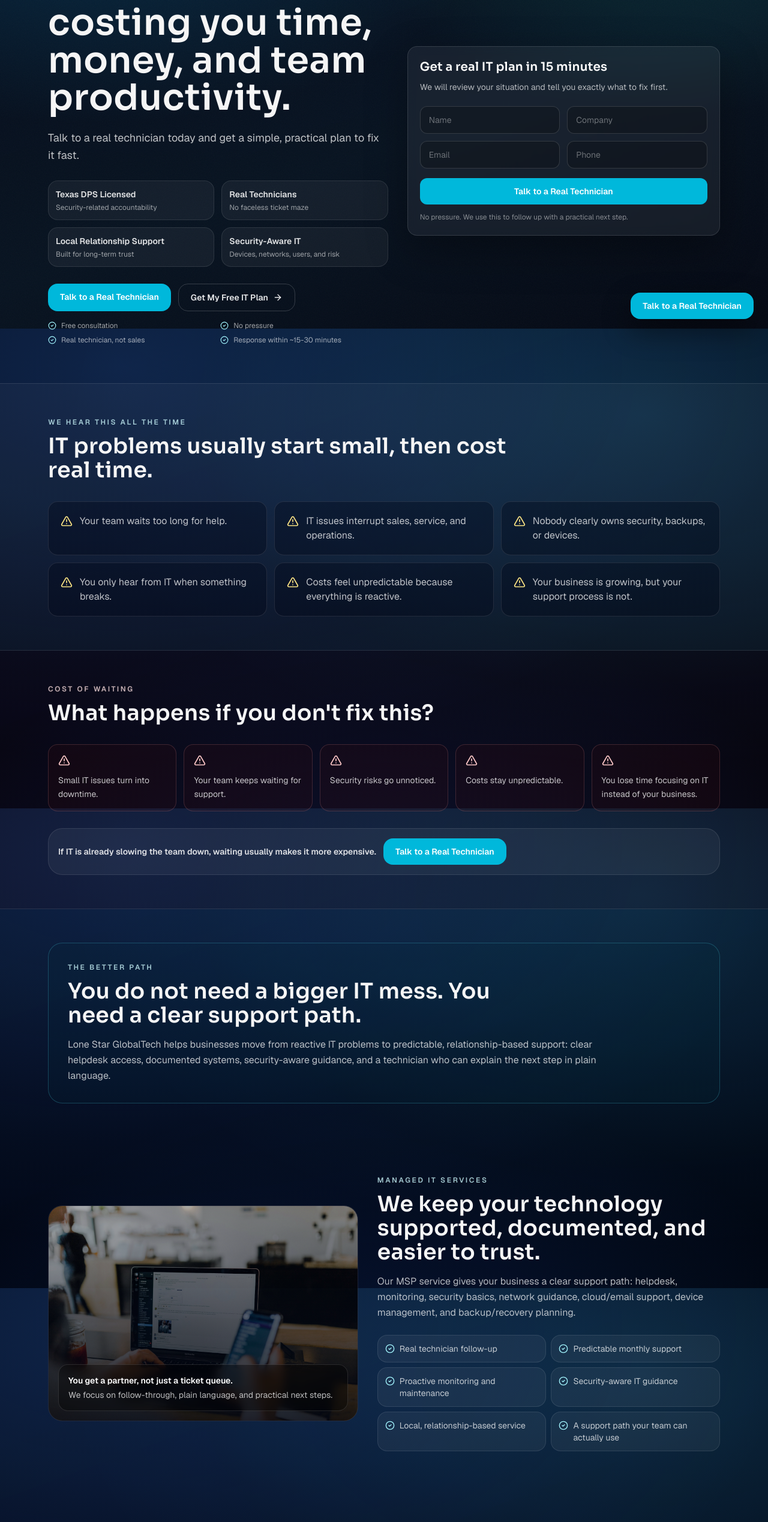
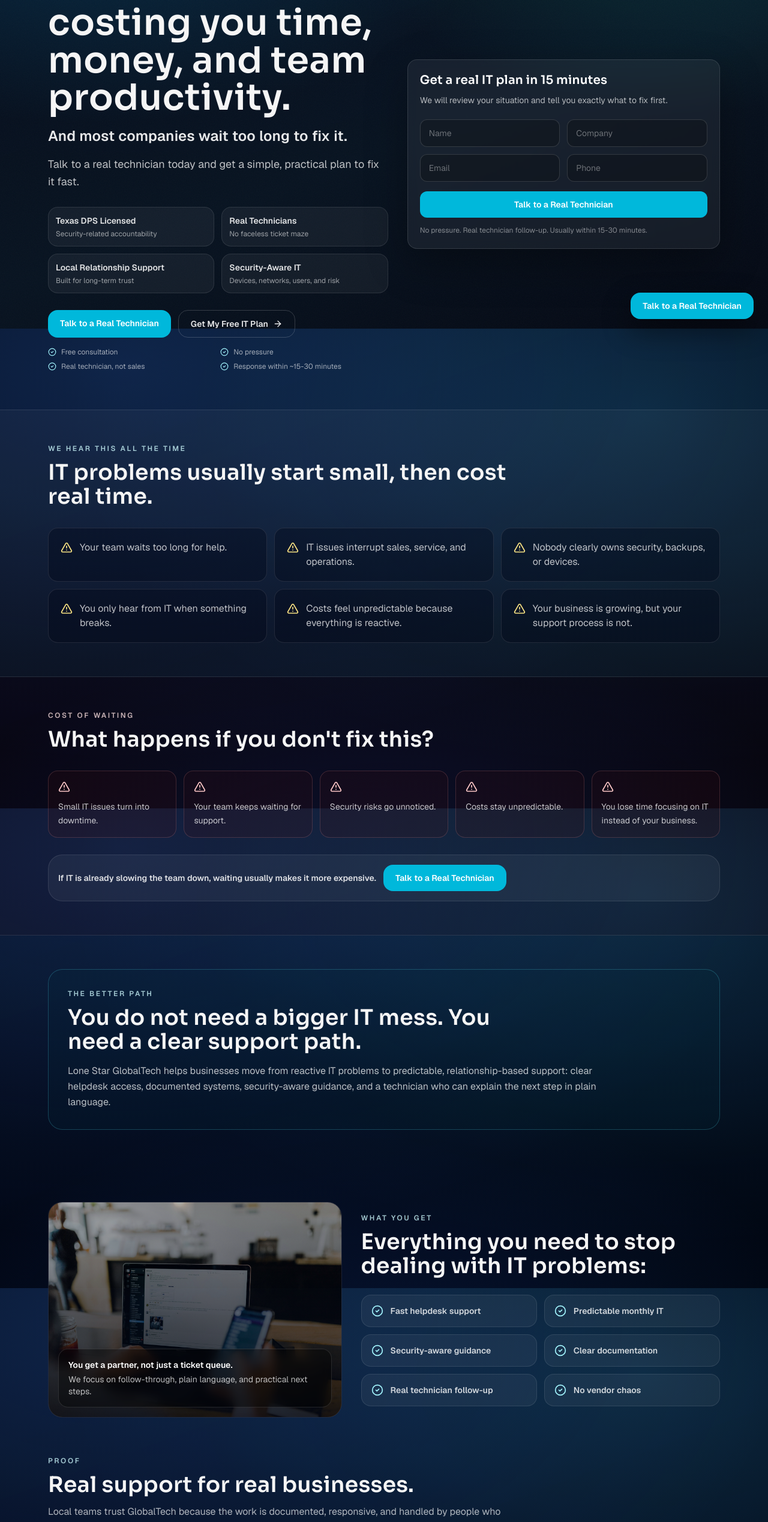
Before and after one commit to hport19/lsgt-site, a Next.js app: page /sales in a window 1280 px wide. Shown: the part 252-2790 px from the top of the page at 60% size. Built offline with nearby package versions, Linux system fonts and the light colour scheme.

Commit message:
Refactor sales page into focused conversion flow

```diff
--- a/src/app/sales/page.tsx
+++ b/src/app/sales/page.tsx
@@ -1,7 +1,7 @@
 import type { Metadata } from "next";
 import Image from "next/image";
 import Link from "next/link";
-import { AlertTriangle, ArrowRight, CheckCircle2, Clock, Cloud, HelpCircle, LifeBuoy, LockKeyhole, MonitorCog, Network, ShieldCheck, Users } from "lucide-react";
+import { AlertTriangle, ArrowRight, CheckCircle2, Clock, HelpCircle, ShieldCheck } from "lucide-react";
 import { DpsTrustBadge, PageBackdrop, SiteFooter, SiteHeader } from "@/src/components/site/conversion-shell";
 import { LeadForm } from "@/src/components/site/lead-form";
 import { SITE } from "@/src/lib/site-config";
@@ -40,20 +40,20 @@ const painPoints = [
   "Your business is growing, but your support process is not.",
 ] as const;
 
-const benefits = [
-  "Real technician follow-up",
-  "Predictable monthly support",
-  "Proactive monitoring and maintenance",
-  "Security-aware IT guidance",
-  "Local, relationship-based service",
-  "A support path your team can actually use",
-] as const;
-
 const trustBadges = [
   { title: "Texas DPS Licensed", text: "Security-related accountability" },
   { title: "Real Technicians", text: "No faceless ticket maze" },
   { title: "Local Relationship Support", text: "Built for long-term trust" },
   { title: "Security-Aware IT", text: "Devices, networks, users, and risk" },
+] as const;
+
+const serviceBullets = [
+  "Fast helpdesk support",
+  "Predictable monthly IT",
+  "Security-aware guidance",
+  "Clear documentation",
+  "Real technician follow-up",
+  "No vendor chaos",
 ] as const;
 
 const consequences = [
@@ -88,31 +88,22 @@ const proofCards = [
   },
 ] as const;
 
-const services = [
-  { icon: LifeBuoy, title: "Managed IT Support", text: "Helpdesk, troubleshooting, onboarding, and practical day-to-day support." },
-  { icon: Users, title: "Helpdesk Support", text: "A clear place for employees to ask for help without chasing random vendors." },
-  { icon: Network, title: "Network Management", text: "Wi-Fi, firewalls, switches, documentation, and stability checks." },
-  { icon: LockKeyhole, title: "Cybersecurity Basics", text: "MFA, endpoint protection, policies, alert review, and safer defaults." },
-  { icon: Cloud, title: "Cloud & Email Support", text: "Microsoft 365, Google Workspace, email access, licensing, and user changes." },
-  { icon: MonitorCog, title: "Device & User Management", text: "Patching, device standards, account changes, and employee transitions." },
-] as const;
-
 const faqs = [
   {
     q: "How quickly can we get started?",
-    a: "Most small teams can start with a discovery call and basic assessment right away. Onboarding timing depends on users, devices, locations, and current issues.",
+    a: "Start with the form. We usually reply during business hours with the next step and what we need to review.",
   },
   {
     q: "Do we need to replace our current tools?",
-    a: "Not automatically. We review what you already use, keep what works, and recommend changes only where they reduce risk or improve support.",
+    a: "No. We keep what works and only recommend changes that reduce risk or make support easier.",
   },
   {
     q: "Is this only for companies with 50+ employees?",
-    a: "No. We are ready to support small and medium businesses, including teams around 5-25 users that need reliable IT without hiring internally.",
+    a: "No. We support small and medium teams that need reliable IT without hiring internally.",
   },
   {
     q: "What does the Texas DPS license mean for MSP customers?",
-    a: "It means Lone Star GlobalTech is licensed by Texas DPS for security-related services. For clients, that adds trust and accountability when IT, cameras, access, and security overlap.",
+    a: "It adds accountability when IT, cameras, access, and security-related work overlap.",
   },
 ] as const;
 
@@ -133,7 +124,10 @@ export default function SalesPage() {
               <h1 className="mt-5 max-w-3xl text-4xl font-semibold leading-[1.04] tracking-[0.01em] md:text-6xl">
                 Your IT issues are costing you time, money, and team productivity.
               </h1>
-              <p className="mt-5 max-w-2xl text-lg leading-relaxed text-white/74">
+              <p className="mt-4 text-2xl font-semibold tracking-[0.01em] text-white/90">
+                And most companies wait too long to fix it.
+              </p>
+              <p className="mt-4 max-w-2xl text-lg leading-relaxed text-white/74">
                 Talk to a real technician today and get a simple, practical plan to fix it fast.
               </p>
 
@@ -171,7 +165,7 @@ export default function SalesPage() {
               title="Get a real IT plan in 15 minutes"
               description="We will review your situation and tell you exactly what to fix first."
               submitLabel="Talk to a Real Technician"
-              microcopy="No pressure. We use this to follow up with a practical next step."
+              microcopy="No pressure. Real technician follow-up. Usually within 15-30 minutes."
               className="md:sticky md:top-28"
             />
           </section>
@@ -235,7 +229,7 @@ export default function SalesPage() {
             </div>
           </section>
 
-          <section data-analytics-section="msp-solution" className="mx-auto grid max-w-6xl gap-8 px-4 py-16 md:grid-cols-[0.95fr_1.05fr] md:items-center">
+          <section id="services" data-analytics-section="msp-services" className="mx-auto grid max-w-6xl gap-8 px-4 py-16 md:grid-cols-[0.9fr_1.1fr] md:items-center">
             <div className="relative min-h-[360px] overflow-hidden rounded-3xl border border-white/10 bg-slate-950/45">
               <Image src="/msp/support-tech.jpg" alt="Technician providing managed IT support" fill className="object-cover opacity-76" sizes="(max-width: 768px) 100vw, 45vw" />
               <div className="absolute inset-0 bg-[linear-gradient(to_top,rgba(3,7,18,0.82),rgba(3,7,18,0.12))]" />
@@ -245,39 +239,18 @@ export default function SalesPage() {
               </div>
             </div>
             <div>
-              <p className="text-xs font-semibold uppercase tracking-[0.22em] text-cyan-100/78">Managed IT services</p>
-              <h2 className="mt-3 text-3xl font-semibold tracking-[0.01em] md:text-4xl">We keep your technology supported, documented, and easier to trust.</h2>
-              <p className="mt-4 leading-relaxed text-white/70">
-                Our MSP service gives your business a clear support path: helpdesk, monitoring, security basics, network guidance,
-                cloud/email support, device management, and backup/recovery planning.
-              </p>
-              <div className="mt-6 grid gap-2 sm:grid-cols-2">
-                {benefits.map((benefit) => (
-                  <div key={benefit} className="flex gap-2 rounded-2xl border border-white/10 bg-white/5 px-3 py-3 text-sm text-white/74">
-                    <CheckCircle2 className="mt-0.5 h-4 w-4 shrink-0 text-cyan-200" aria-hidden="true" />
-                    <span>{benefit}</span>
+              <p className="text-xs font-semibold uppercase tracking-[0.22em] text-cyan-100/78">What you get</p>
+              <h2 className="mt-3 text-3xl font-semibold tracking-[0.01em] md:text-4xl">
+                Everything you need to stop dealing with IT problems:
+              </h2>
+              <div className="mt-7 grid gap-3 sm:grid-cols-2">
+                {serviceBullets.map((item) => (
+                  <div key={item} className="flex items-center gap-3 rounded-2xl border border-white/10 bg-white/5 px-4 py-4 text-sm font-semibold text-white/80">
+                    <CheckCircle2 className="h-5 w-5 shrink-0 text-cyan-200" aria-hidden="true" />
+                    {item}
                   </div>
                 ))}
               </div>
-            </div>
-          </section>
-
-          <section id="services" data-analytics-section="msp-services" className="mx-auto max-w-6xl px-4 py-16">
-            <div className="max-w-3xl">
-              <p className="text-xs font-semibold uppercase tracking-[0.22em] text-cyan-100/78">Services included or available</p>
-              <h2 className="mt-3 text-3xl font-semibold tracking-[0.01em] md:text-4xl">Everything your business needs for a stronger IT foundation.</h2>
-            </div>
-            <div className="mt-8 grid gap-4 md:grid-cols-2 lg:grid-cols-3">
-              {services.map((service) => {
-                const Icon = service.icon;
-                return (
-                  <article key={service.title} className="rounded-3xl border border-white/10 bg-white/5 p-6">
-                    <Icon className="h-7 w-7 text-cyan-200" aria-hidden="true" />
-                    <h3 className="mt-4 text-xl font-semibold">{service.title}</h3>
-                    <p className="mt-2 leading-relaxed text-white/67">{service.text}</p>
-                  </article>
-                );
-              })}
             </div>
           </section>
 
@@ -291,9 +264,18 @@ export default function SalesPage() {
             </div>
             <div className="mt-8 grid gap-4 md:grid-cols-3">
               {proofCards.map((card) => (
-                <article key={card.author} className="overflow-hidden rounded-3xl border border-white/10 bg-white/5">
+                <article
+                  key={card.author}
+                  className="group overflow-hidden rounded-3xl border border-white/10 bg-white/5 transition duration-300 hover:-translate-y-1 hover:border-cyan-300/28 hover:shadow-[0_24px_70px_rgba(34,211,238,0.12)]"
+                >
                   <div className="relative aspect-[4/3] bg-slate-950/50">
-                    <Image src={card.image} alt={`${card.label} project image`} fill className="object-cover" sizes="(max-width: 768px) 100vw, 33vw" />
+                    <Image
+                      src={card.image}
+                      alt={`${card.label} project image`}
+                      fill
+                      className="object-cover transition duration-500 group-hover:scale-[1.03]"
+                      sizes="(max-width: 768px) 100vw, 33vw"
+                    />
                     <div className="absolute inset-0 bg-[linear-gradient(to_top,rgba(3,7,18,0.78),transparent_60%)]" />
                     <div className="absolute bottom-3 left-3 rounded-full border border-white/12 bg-black/38 px-3 py-1.5 text-xs text-white/78 backdrop-blur">
                       {card.label}
@@ -322,7 +304,7 @@ export default function SalesPage() {
                 title="Talk to a real technician about your IT setup"
                 description="We will review your situation and tell you exactly what to fix first."
                 submitLabel="Talk to a Real Technician"
-                microcopy="No pressure. We use this to follow up with a practical next step."
+                microcopy="No pressure. Real technician follow-up. Usually within 15-30 minutes."
                 showMessage
               />
             </div>
@@ -385,7 +367,7 @@ export default function SalesPage() {
               title="Talk to a Real Technician"
               description="We will review your situation and tell you exactly what to fix first."
               submitLabel="Talk to a Real Technician"
-              microcopy="No pressure. We use this to follow up with a practical next step."
+              microcopy="No pressure. Real technician follow-up. Usually within 15-30 minutes."
               showMessage
             />
           </section>
```
